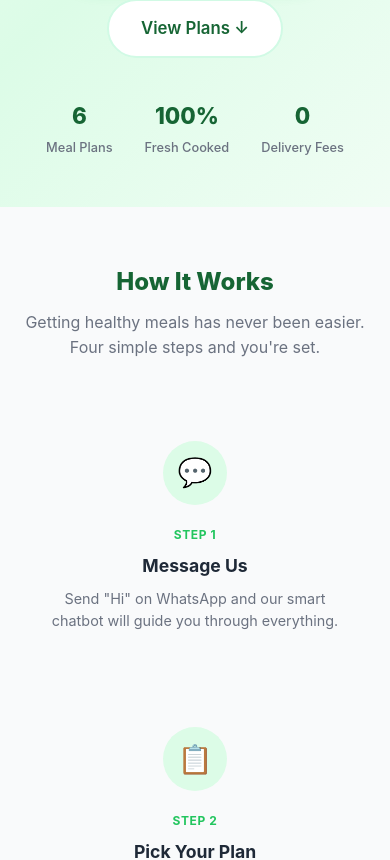
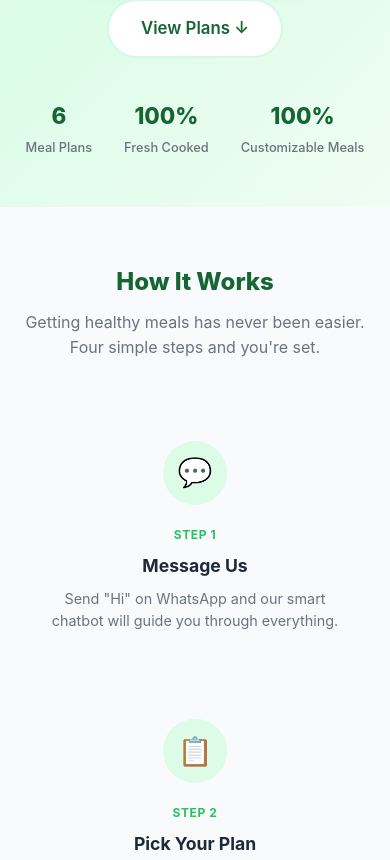
Before and after one commit to afr4z/fitfuel-official, a website: page public/index.html in a window 390 px wide. Shown: the part 533-1393 px from the top of the page. Drawn offline with Linux system fonts and the light colour scheme.

Commit message:
fix: 4-column how-it-works grid, add Jadpod Fitness branding, fix delivery stat

```diff
--- a/public/index.html
+++ b/public/index.html
@@ -167,8 +167,8 @@
     /* ── How It Works ───────────────────────────────────────────── */
     .steps {
       display: grid;
-      grid-template-columns: repeat(auto-fit, minmax(220px, 1fr));
-      gap: 32px;
+      grid-template-columns: repeat(4, 1fr);
+      gap: 24px;
       max-width: 960px;
       margin: 0 auto;
     }
@@ -489,6 +489,7 @@
     /* ── Responsive ─────────────────────────────────────────────── */
     @media (max-width: 768px) {
       .nav-links { display: none; }
+      .steps { grid-template-columns: 1fr; }
       .footer-inner { grid-template-columns: 1fr; gap: 28px; }
       .hero { padding: 56px 20px 48px; }
       .section { padding: 56px 20px; }
@@ -535,8 +536,8 @@
           <span>Fresh Cooked</span>
         </div>
         <div class="hero-trust-item">
-          <strong>0</strong>
-          <span>Delivery Fees</span>
+          <strong>100%</strong>
+          <span>Customizable Meals</span>
         </div>
       </div>
     </div>
@@ -791,7 +792,8 @@
     <div class="footer-inner">
       <div>
         <div class="footer-brand">Fit<span>Fuel</span></div>
-        <p class="footer-desc">Fresh, customized meals delivered to your doorstep. Powered by Jadpod Fitness Private Limited.</p>
+        <p class="footer-desc">Fresh, customized meals delivered to your doorstep.</p>
+        <p class="footer-desc" style="margin-top:4px;font-size:0.8rem;color:#6b7280;">By Jadpod Fitness Pvt Ltd</p>
       </div>
       <div>
         <h4>Quick Links</h4>
```
